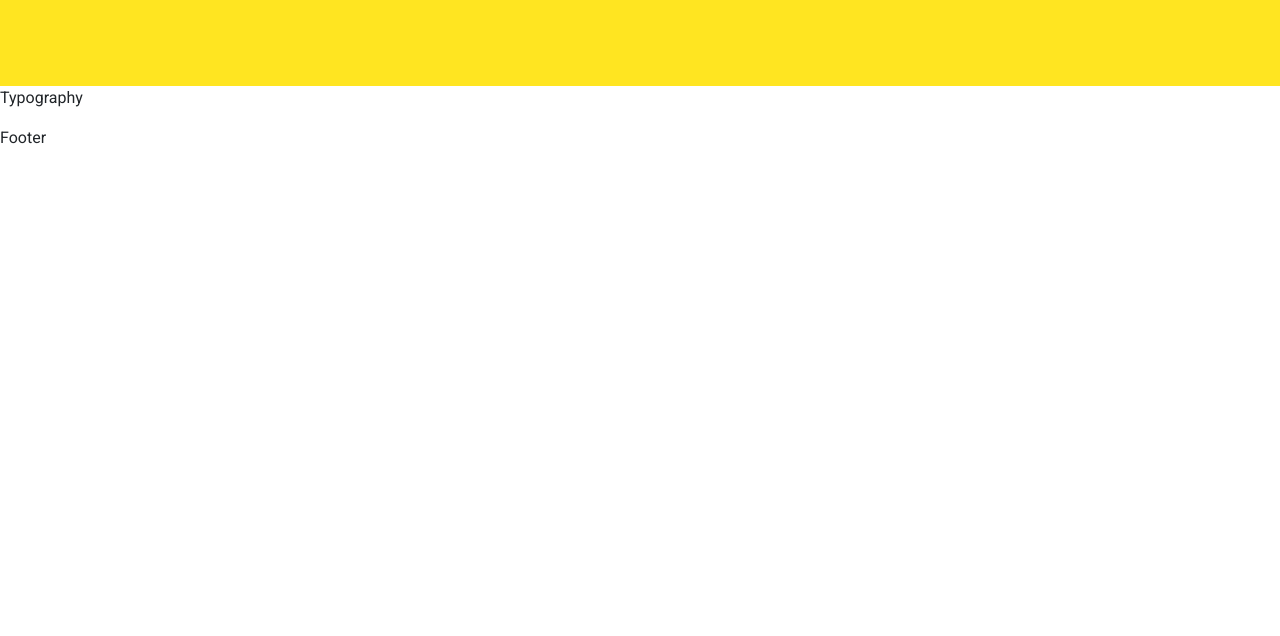
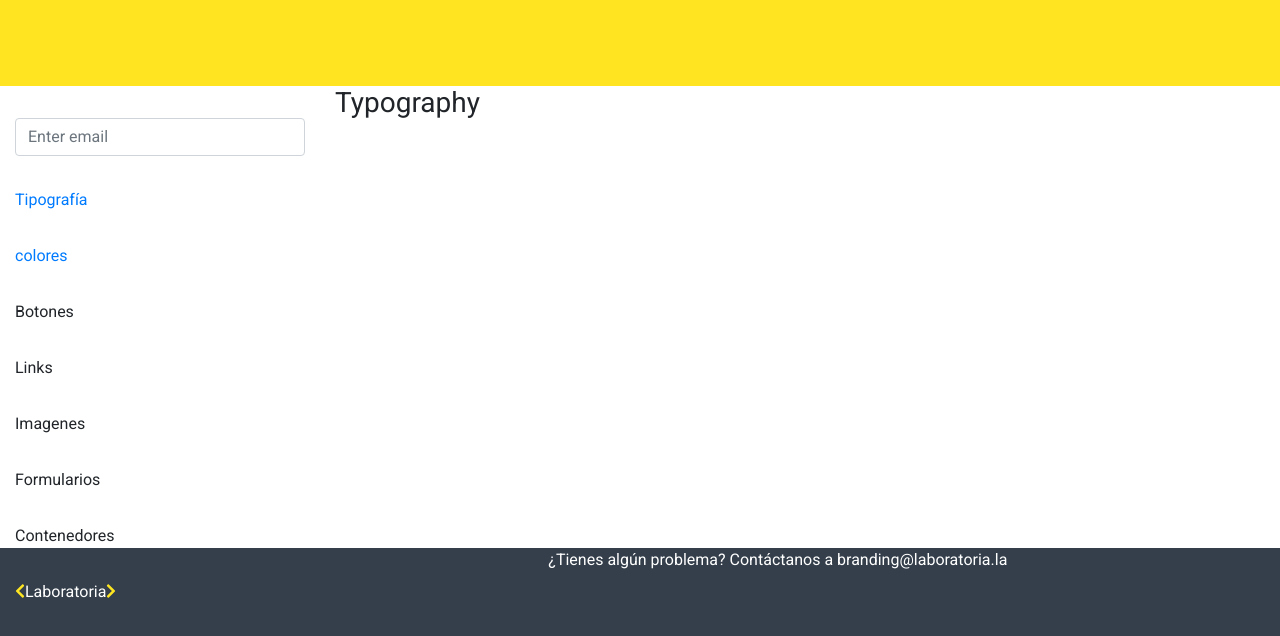
Before and after one commit to Rocciescobar/StyleGuide, a React app: page / in a window 1280 px wide. Shown: the part 286-922 px from the top of the page. Before the commit the page ends 800 px from the top, so only its background shows below. Built offline with nearby package versions, Linux system fonts and the light colour scheme.

Commit message:
añadiendo seccion main y footer

```diff
--- a/public/index.html
+++ b/public/index.html
@@ -9,9 +9,7 @@
     <title>Document</title>
   </head>
   <body>
-    <ul>
-      <li></li>
-    </ul>
+
     <div id="root"></div>
     <script src="https://code.jquery.com/jquery-3.2.1.slim.min.js" integrity="sha384-KJ3o2DKtIkvYIK3UENzmM7KCkRr/rE9/Qpg6aAZGJwFDMVNA/GpGFF93hXpG5KkN" crossorigin="anonymous"></script>
     <script src="https://maxcdn.bootstrapcdn.com/bootstrap/4.0.0/js/bootstrap.min.js" integrity="sha384-JZR6Spejh4U02d8jOt6vLEHfe/JQGiRRSQQxSfFWpi1MquVdAyjUar5+76PVCmYl" crossorigin="anonymous"></script>
--- a/src/components/App.js
+++ b/src/components/App.js
@@ -5,13 +5,16 @@ import Aside from './Aside'
 import Main from './Main';
 import Footer from './Footer'
 
-
 const App = () => (
   <div>
     <Header />
     <Slide />
-    <Aside />
-    <Main />
+    <div className='container-fluid'>
+      <div className='row'>
+        <Aside />
+        <Main />
+      </div>
+    </div>
     <Footer />
   </div>
 )
--- a/src/components/Aside.js
+++ b/src/components/Aside.js
@@ -2,9 +2,17 @@ import React from 'react';
 import { Link } from 'react-router-dom';
 
 const Aside = () => (
-  <div>
-
-
+  <div class="col-4 col-md-3">
+    <ul className="list">
+      <li> <input type="email" class="form-control" id="exampleInputEmail1" aria-describedby="emailHelp" placeholder="Enter email"/></li>
+      <li><Link to='/'>Tipografía</Link></li>
+      <li><Link to='/colors'>colores</Link></li>
+      <li>Botones</li>
+      <li>Links</li>
+      <li>Imagenes</li>
+      <li>Formularios</li>
+      <li>Contenedores</li>
+    </ul>
   </div>
 )
 export default Aside
--- a/src/components/Footer.js
+++ b/src/components/Footer.js
@@ -1,9 +1,18 @@
 import React from 'react';
 
 const Footer = () => (
-  <div>
-    <p>Footer</p>
-  </div>
+  <footer className="footer">
+    <div class="container-fluid">
+      <div class="row">
+        <div class="col-5 ">
+          <p><i class="fas fa-chevron-left"></i>Laboratoria<i class="fas fa-chevron-right"></i></p>
+        </div>
+        <div class="col-7">
+          <span>¿Tienes algún problema? Contáctanos a branding@laboratoria.la</span>
+        </div>
+      </div>
+    </div>
+  </footer>
 )
 
 export default Footer
--- a/src/components/Main.js
+++ b/src/components/Main.js
@@ -4,7 +4,7 @@ import Typography from './Typography';
 import Colors from './Colors';
 
 const Main = () => (
-  <main>
+  <main className = "col-8 col-md-9">
     <Switch>
       <Route exact path='/' component={Typography}/>
       <Route path='/colors' component={Colors}/>
--- a/src/components/Slide.js
+++ b/src/components/Slide.js
@@ -5,7 +5,7 @@ const Slide = () => (
     <section className="yellow" >
     <div class="container-fluid">
     <div class="row">
-    <div class="col-12">
+    <div class="col-xs-12">
       <h1 class="text-center"><span><i class="fas fa-chevron-left"></i>l<i class="fas fa-chevron-right"></i></span>styleguide</h1>
       <h3 class="text-center">Esta guía de estilo es un recurso que brinda una orientación de estilos para diseñadores, desarrolladores, product mangers y personal interno</h3>
       </div>
--- a/src/components/Typography.js
+++ b/src/components/Typography.js
@@ -2,7 +2,7 @@ import React from 'react';
 
 const Typography = () => (
   <div>
-    <p>Typography</p>
+    <h3 className="mg">Typography</h3>
   </div>
 )
 
--- a/src/index.css
+++ b/src/index.css
@@ -24,7 +24,7 @@ ul{
 /* Componente slide*/
 .yellow{
   background-color: #ffe521;
-  height: 300px;
+  height: 400px;
 }
 .yellow .svg-inline--fa.fa-w-10{
   color: white;
@@ -35,3 +35,31 @@ ul{
   margin-top: 5rem;
   margin-bottom: 1rem;
 }
+
+/* sección aside*/
+
+.list li{
+  margin-top: 2rem;
+
+}
+
+/* sección main*/
+.footer{
+  background-color: #343f4b;
+  height:180px;
+  color: white;
+}
+
+.footer p{
+  margin-top: 2rem;
+}
+
+@media (min-width: 992px){
+  .yellow{
+    height: 300px;
+  }
+  .footer{
+    height: 100px;
+  }
+
+}
```
